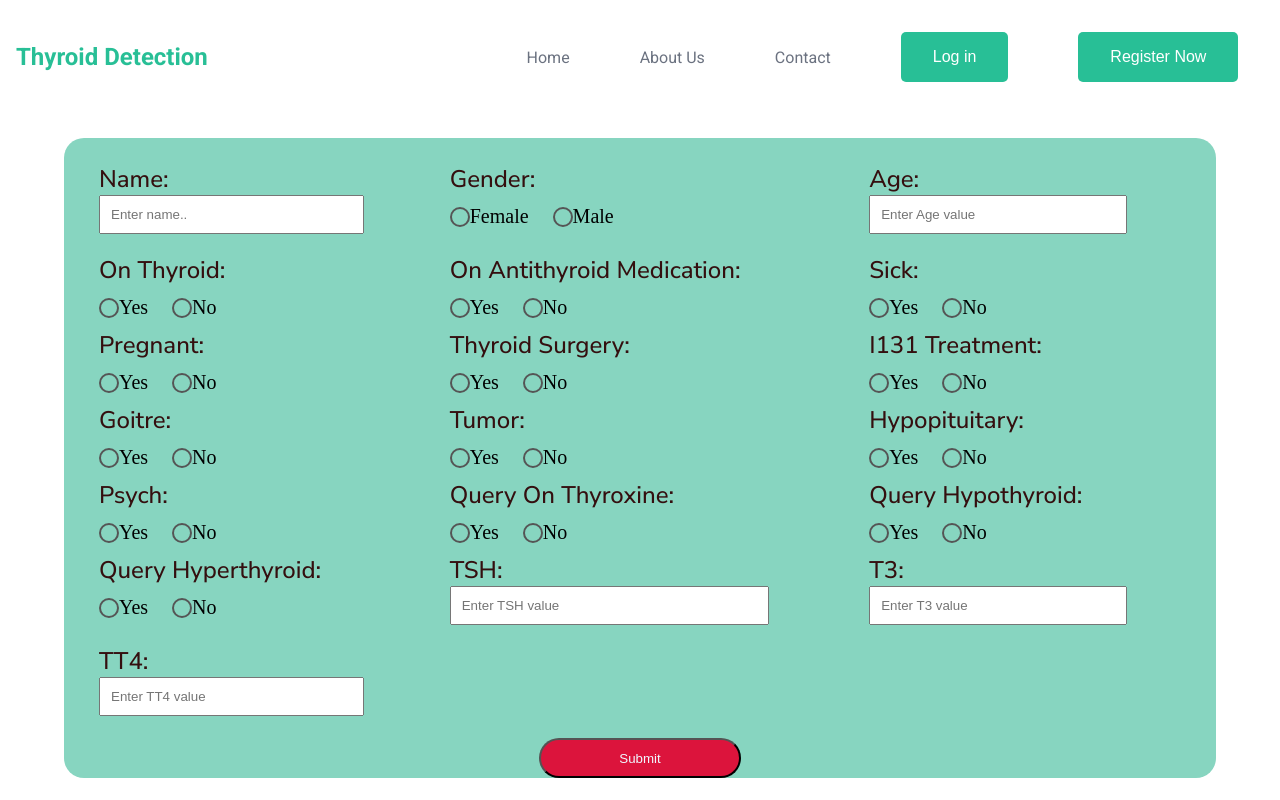
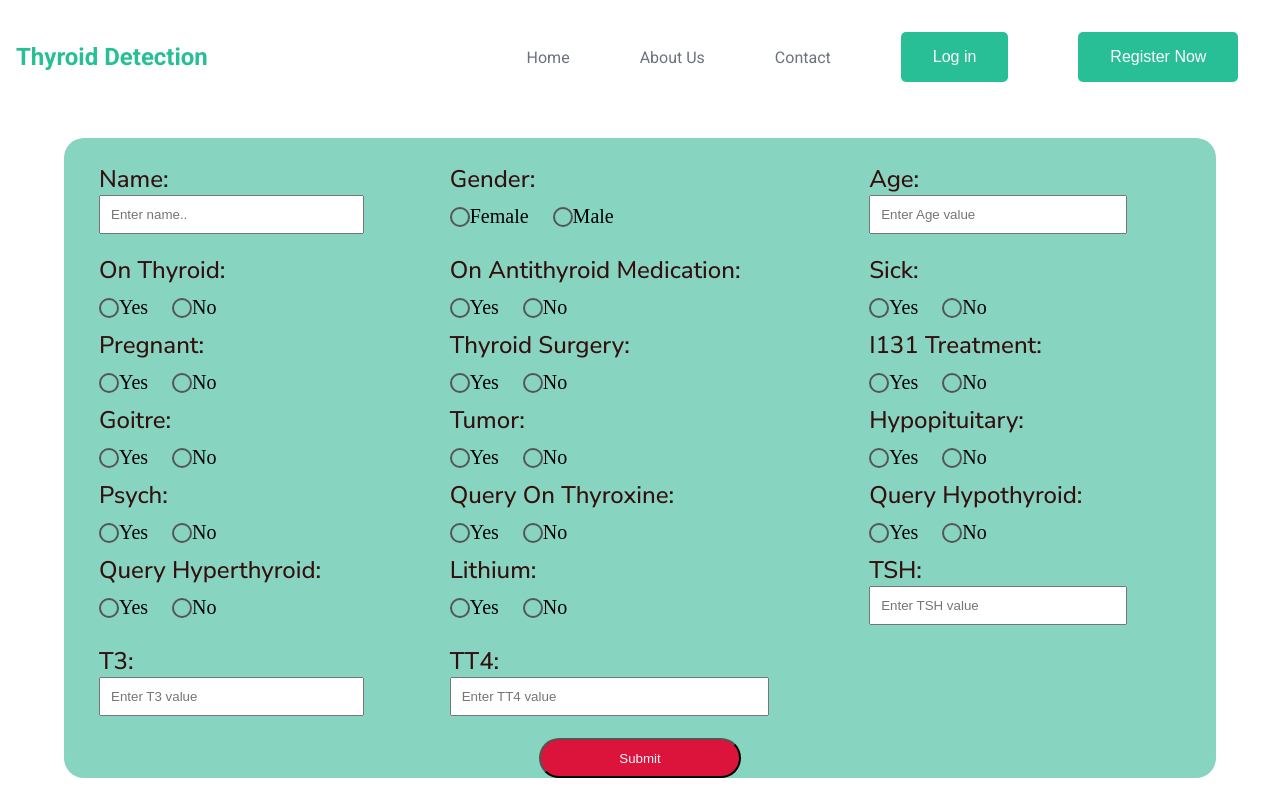
Before and after one commit to Durga-prasad-1/G63ps, a React (Create React App) app in the folder Frontend/: page /form in a window 1280 px wide. Built offline with nearby package versions, Linux system fonts and the light colour scheme.

Commit message:
added lithium parameter

```diff
--- a/Frontend/src/RadiosData/radioData.js
+++ b/Frontend/src/RadiosData/radioData.js
@@ -77,6 +77,12 @@ const radio = [
         no: "no12",
         key:13
     },
+    {
+        name:"Lithium",
+        yes:"yes13",
+        no:"no13",
+        key:14
+    }
 ];
 
 export default radio;
--- a/Frontend/src/components/forms/Form.jsx
+++ b/Frontend/src/components/forms/Form.jsx
@@ -27,6 +27,7 @@ function Form(props){
         I131Treatment:"",
         QueryHypothyroid:"",
         QueryHyperthyroid:"",
+        Lithium:"",
         Goitre:"",
         Tumor:"",
         Hypopituitary:"",
```
